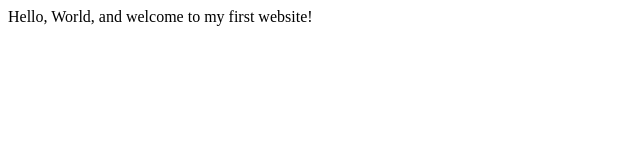
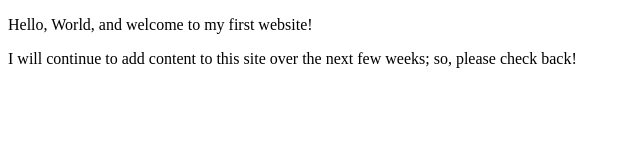
Before and after one commit to sladenoah/sladenoah.github.io, a plain HTML site: page index.html in a window 1280 px wide. Shown: the whole page, without its empty margins (0-640 px from the left). Drawn offline with Linux system fonts and the light colour scheme.

Commit message:
Updated index.html
Updated meta info and added content.

```diff
--- a/index.html
+++ b/index.html
@@ -3,9 +3,11 @@
     <head>
         <meta charset="utf-8">
         <meta name="viewport" content="width=device-width, initial-scale=1.0">
-        <title>My First Website</title>
+        <meta name="author" content="John Wick">
+        <title>CE Truffaut | Web Developer</title>
     </head>
     <body>
-       Hello, World, and welcome to my first website!
+       <p>Hello, World, and welcome to my first website!</p>
+       <p>I will continue to add content to this site over the next few weeks; so, please check back!</p>
     </body>
 </html>
```
